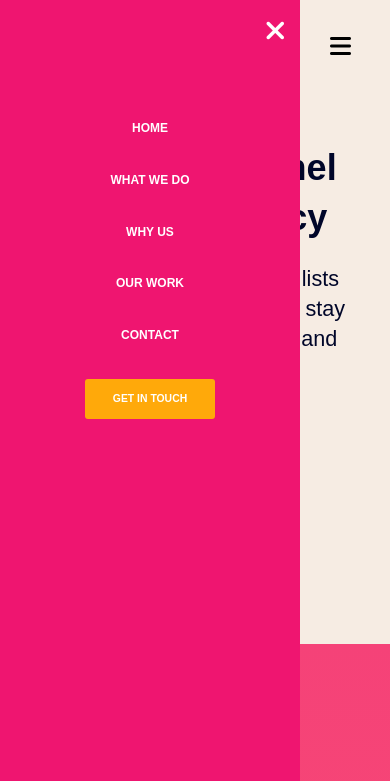
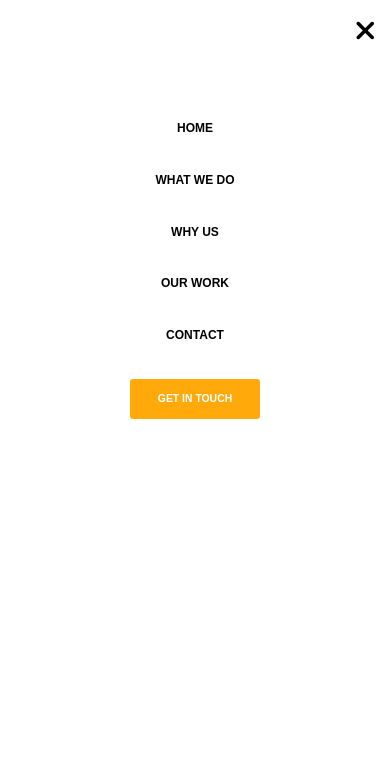
Before and after one commit to vusal5555/agencynew.github.io, a website: page index.html in a window 390 px wide. Both pictures are taken after a click on the button 340 px from the left and 45 px from the top of the page. Shown: the top 781 px of the page. Drawn offline with Linux system fonts and the light colour scheme.

Commit message:
made a new mobile navbar

```diff
--- a/index.html
+++ b/index.html
@@ -14,7 +14,7 @@
     <header class="header">
       <nav class="header--nav">
         <img src="images/logo.png" class="header--logo" alt="" />
-        <button class="openmenu" onclick="showMenu()">
+        <button class="openmenu">
           <i class="fa-solid fa-bars"></i>
         </button>
         <ul class="header--nav-nav" id="navLinks">
@@ -35,7 +35,7 @@
           </li>
 
           <button class="btn">Get in touch</button>
-          <button class="closemenu" onclick="hideMenu()">
+          <button class="closemenu">
             <i class="fa-solid fa-xmark"></i>
           </button>
         </ul>
@@ -248,3 +248,5 @@
   </body>
   <script src="js/script.js"></script>
 </html>
+
+<!-- onclick="showMenu()" onclick="hideMenu()" -->
--- a/js/script.js
+++ b/js/script.js
@@ -1,6 +1,10 @@
 // const mainMenu = document.querySelector(".header--nav-nav");
 // const closeMenu = document.querySelector(".closemenu");
 // const openMenu = document.querySelector(".openmenu");
+
+// openMenu.addEventListener("click", function () {
+//   mainMenu.classList.toggle("active");
+// });
 
 // openMenu.addEventListener("click", showm);
 // closeMenu.addEventListener("click", closeM);
@@ -29,10 +33,21 @@
 //   navMenu.classList.toggle("active");
 // });
 
+const closeMenu = document.querySelector(".closemenu");
+const openMenu = document.querySelector(".openmenu");
+
 const navLinks = document.getElementById("navLinks");
-function showMenu() {
-  navLinks.style.left = "0";
-}
-function hideMenu() {
-  navLinks.style.left = "-300px";
-}
+
+openMenu.addEventListener("click", function () {
+  navLinks.classList.add("hidden");
+});
+
+closeMenu.addEventListener("click", function () {
+  navLinks.classList.remove("hidden");
+});
+// function showMenu() {
+//   navLinks.style.left = "0";
+// }
+// function hideMenu() {
+//   navLinks.style.left = "-100%";
+// }
--- a/sass/_footer.scss
+++ b/sass/_footer.scss
@@ -116,6 +116,14 @@
   }
 }
 
+@media only screen and (max-width: 1700px) {
+  .footer {
+    &--container {
+      width: 80%;
+    }
+  }
+}
+
 @media only screen and (max-width: 1400px) {
   .footer {
     // height: 115vh;
--- a/sass/_header.scss
+++ b/sass/_header.scss
@@ -86,6 +86,7 @@
   top: 0;
   right: 0;
   z-index: -1;
+  background-image: linear-gradient(rgba(AntiqueWhite, 0.5));
 }
 
 // .hamburger {
@@ -111,7 +112,7 @@
   border: none;
   outline: none;
   background: none;
-  color: #fff;
+  color: #000;
 }
 
 @media only screen and (max-width: 1500px) {
@@ -187,32 +188,75 @@
       // }
 
       &-nav {
-        display: flex;
+        // display: flex;
         flex-direction: column;
 
         position: fixed;
-        width: 300px;
+        width: 100%;
         height: 100vh;
-        top: 0;
-        left: -300px;
-        text-align: left;
+        top: -100%;
+        left: 0;
+        text-align: center;
         z-index: 10;
-        background-image: linear-gradient(
-          hsl(335, 87%, 51%),
-          hsl(335, 87%, 51%)
-        );
+        // background-image: linear-gradient(
+        //   hsl(335, 87%, 51%),
+        //   hsl(335, 87%, 51%)
+        // );
+        // background-image: linear-gradient(
+        //     rgb(255, 255, 255),
+        //     rgb(255, 255, 255)
+        //   ),
+        //   url(../images/bg.png);
+        // background-position: center;
+        // background-size: cover;
+        // background-image: linear-gradient(
+        //   rgb(250, 235, 215),
+        //   rgb(255, 228, 196)
+        // );
+        //rgb(250, 235, 215)
+        background-color: #fff;
+
         padding: 3rem;
         padding-top: 15rem;
         align-items: center;
         transition: all 0.5s;
-        color: #fff;
+        color: #000;
         text-transform: uppercase;
+
+        // background-color: #fff;
+        // position: fixed;
+        // top: 0;
+        // left: -280px;
+        // width: 100%;
+        // max-width: 280px;
+        // min-height: 100%;
+
+        // padding: 20px;
+        // visibility: hidden;
+        // z-index: 10;
+        // transition: 0.25s;
+        // flex-direction: column;
       }
 
       &-link {
         color: inherit;
       }
     }
+
+    .hidden {
+      top: 0;
+    }
+
+    // .header--nav-nav.active {
+    //   transform: translateX(280px);
+    //   visibility: visible;
+    //   transition: 0.5s;
+    // }
+
+    // .header--nav-nav {
+    //   all: unset;
+    //   margin-inline-start: auto;
+    // }
 
     // .header--nav-nav.show {
     //   display: flex;
```
Also changed, not shown: css/style.css.
